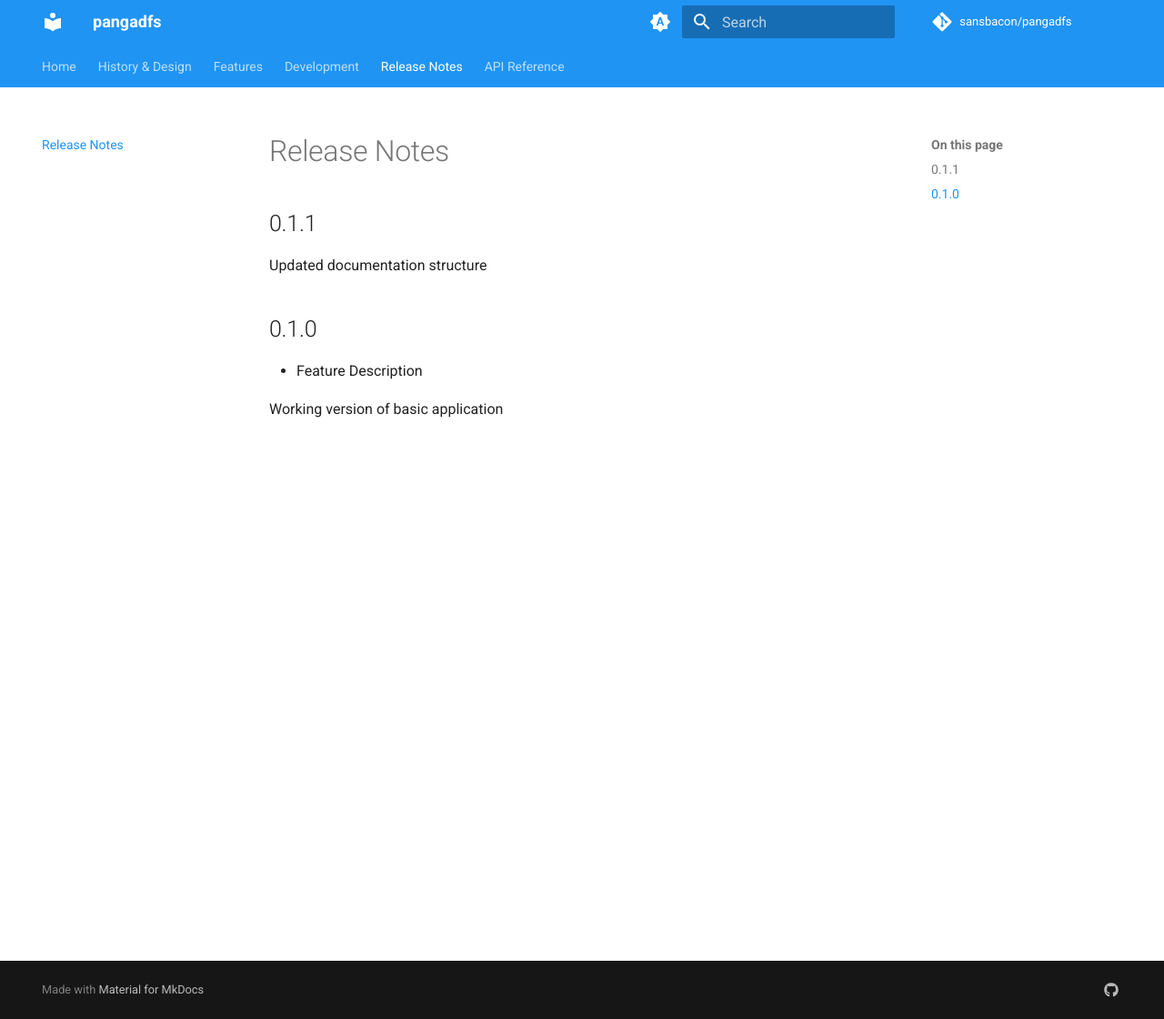
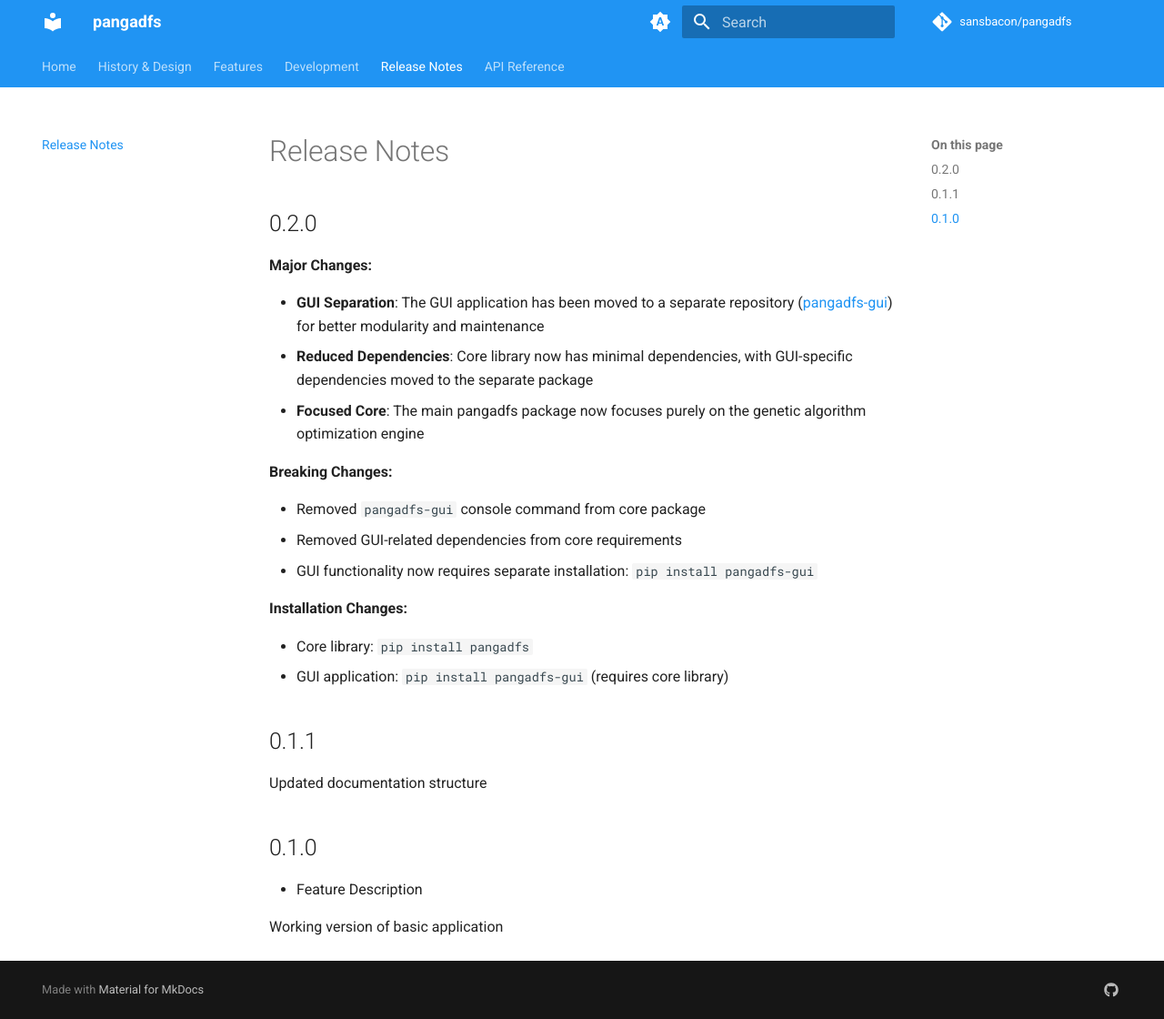
Before and after one commit to sansbacon/pangadfs, an MkDocs documentation site: the page built from docs/release-notes.md, in a window 1280 px wide and 1120 px high. Shown: the whole window at 91% size. Built offline with MkDocs 1.6.1 and Material for MkDocs 9.7.7, drawn with Linux system fonts in a browser that asks for light colours; comment, search, counter and statistics services are not loaded; the version menu is left out.

Commit message:
Rebuilt documentation

```diff
--- a/docs/release-notes.md
+++ b/docs/release-notes.md
@@ -1,4 +1,23 @@
 # Release Notes
+
+## 0.2.0
+
+**Major Changes:**
+
+* **GUI Separation**: The GUI application has been moved to a separate repository ([pangadfs-gui](https://github.com/sansbacon/pangadfs-gui)) for better modularity and maintenance
+* **Reduced Dependencies**: Core library now has minimal dependencies, with GUI-specific dependencies moved to the separate package
+* **Focused Core**: The main pangadfs package now focuses purely on the genetic algorithm optimization engine
+
+**Breaking Changes:**
+
+* Removed `pangadfs-gui` console command from core package
+* Removed GUI-related dependencies from core requirements
+* GUI functionality now requires separate installation: `pip install pangadfs-gui`
+
+**Installation Changes:**
+
+* Core library: `pip install pangadfs`
+* GUI application: `pip install pangadfs-gui` (requires core library)
 
 ## 0.1.1
 
--- a/setup.py
+++ b/setup.py
@@ -15,7 +15,7 @@ long_description = (Path(__file__).parent / 'README.md').read_text()
 def run():
     setup(
         name='pangadfs',
-        version='0.1',
+        version='0.2',
         description='extensible pandas-based genetic algorithm for fantasy sports lineup optimization',
         long_description=long_description,
         long_description_content_type='text/markdown',
```
Also changed, not shown: docs/index.md (+7 -0 lines).
